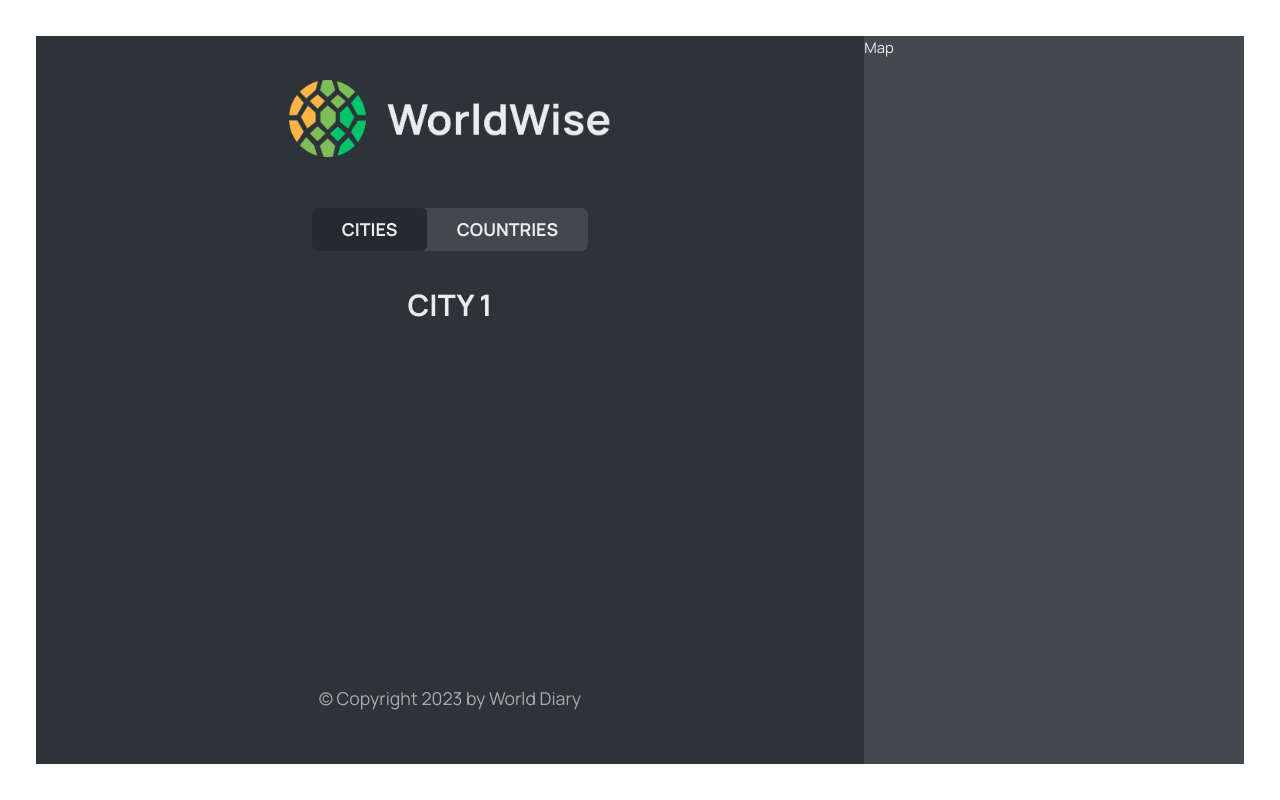
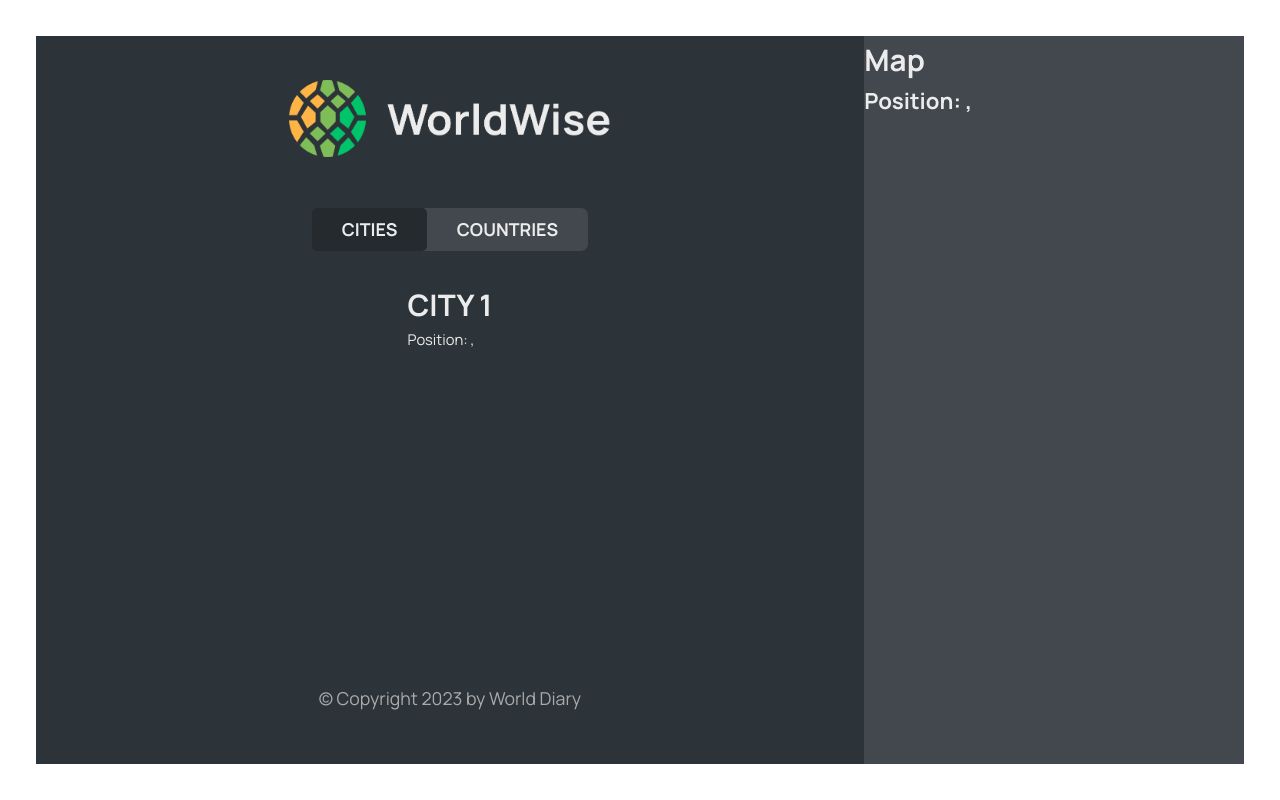
Before and after one commit to jayden-n/tours-diary, a React (Vite) app: page /app/cities/1 in a window 1280 px wide. Built offline with nearby package versions, Linux system fonts and the light colour scheme; data requests are answered from the project's data file.

Commit message:
created: useSearchParams hook for storing state in URL

```diff
--- a/src/components/City.jsx
+++ b/src/components/City.jsx
@@ -1,4 +1,4 @@
-import { useParams } from 'react-router-dom';
+import { useParams, useSearchParams } from 'react-router-dom';
 import styles from './City.module.css';
 
 const formatDate = (date) =>
@@ -12,6 +12,10 @@
 function City() {
   const { id } = useParams();
 
+  const [searchParams, setSearchParams] = useSearchParams();
+  const lat = searchParams.get('lat');
+  const lng = searchParams.get('lng');
+
   // TEMP DATA
   const currentCity = {
     cityName: 'Lisbon',
@@ -22,7 +26,14 @@
 
   const { cityName, emoji, date, notes } = currentCity;
 
-  return <h1>CITY {id}</h1>;
+  return (
+    <div>
+      <h1>CITY {id}</h1>
+      <p>
+        Position: {lat}, {lng}
+      </p>
+    </div>
+  );
   // return (
   //   <div className={styles.city}>
   //     <div className={styles.row}>
--- a/src/components/CityItem.jsx
+++ b/src/components/CityItem.jsx
@@ -13,7 +13,10 @@
   console.log(position);
   return (
     <li>
-      <Link className={styles.cityItem} to={`${id}?lat=${position.lat}`}>
+      <Link
+        className={styles.cityItem}
+        to={`${id}?lat=${position.lat}&lng=${position.lng}`}
+      >
         <span className={styles.emoji}>{emoji}</span>
         <h3 className={styles.name}>{cityName}</h3>
         <time className={styles.date}>({formatDate(date)})</time>
--- a/src/components/Map.jsx
+++ b/src/components/Map.jsx
@@ -1,7 +1,19 @@
+import { useSearchParams } from 'react-router-dom';
 import styles from './Map.module.css';
 
 const Map = () => {
-  return <div className={styles.mapContainer}>Map</div>;
+  const [searchParams, setSearchParams] = useSearchParams();
+  const lat = searchParams.get('lat');
+  const lng = searchParams.get('lng');
+
+  return (
+    <div className={styles.mapContainer}>
+      <h1>Map</h1>
+      <h2>
+        Position: {lat}, {lng}
+      </h2>
+    </div>
+  );
 };
 
 export default Map;
```
